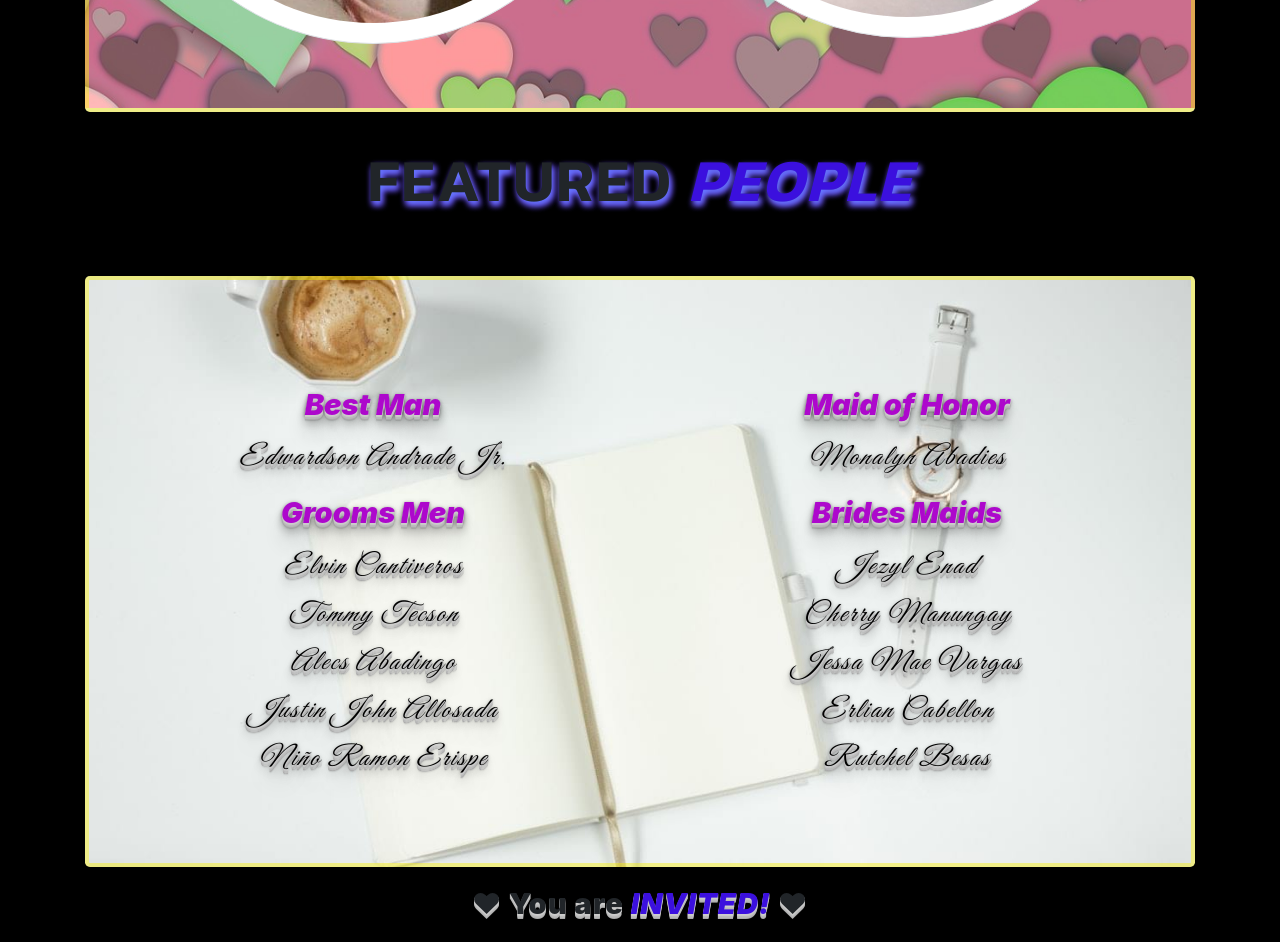
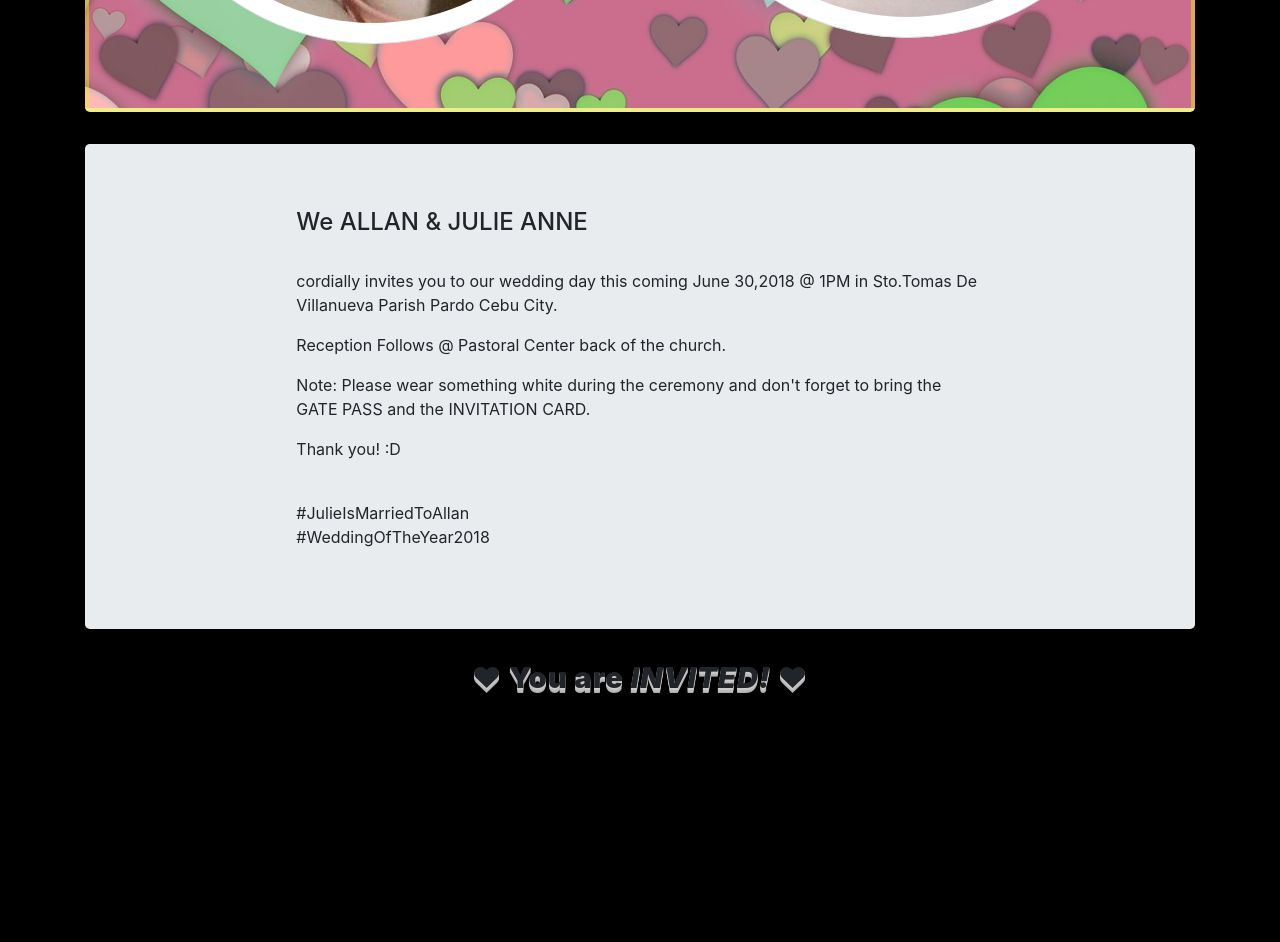
Before and after one commit to julieandallan30/julieandallan30.github.io, a plain HTML site: page index.html in a window 1280 px wide. Shown: the part 2000-2942 px from the top of the page. After the commit the page ends 2716 px from the top, so only its background shows below. Drawn offline with nearby package versions, Linux system fonts and the light colour scheme.

Commit message:
deleting featured people

```diff
--- a/index.html
+++ b/index.html
@@ -73,39 +73,36 @@
           </div>
       </article>
 
-      <article class="feature-page">
+      <article class="last-message">
           <div class="container">
-            <h1>FEATURED <span><em>PEOPLE</em></span></h1>
-              <div class="jumbotron" id="third">
-                <div class="row">
-                  <div class="col-sm-6 col-xs-12" id="left-list">
-                    <ul>
-                      <li class="headerlist">Best Man</li>
-                      <li class="list">Edwardson Andrade Jr.</li>
-                      <li class="headerlist">Grooms Men</li>
-                      <li class="list">Elvin Cantiveros</li>
-                      <li class="list">Tommy Tecson</li>
-                      <li class="list">Alecs Abadingo</li>
-                      <li class="list">Justin John Allosada</li>
-                      <li class="list">Niño Ramon Erispe</li>
-                    </ul>
+            <div class="jumbotron" id="last">
+              <div class="row">
+                  <div class="col-lg-2 col-sm-3 col-xs-1">
+
                   </div>
-                  <div class="col-sm-6 col-xs-12" id="right-list">
-                    <ul>
-                      <li class="headerlist">Maid of Honor</li>
-                      <li class="list">Monalyn Abadies</li>
-                      <li class="headerlist">Brides Maids</li>
-                      <li class="list">Jezyl Enad</li>
-                      <li class="list">Cherry Manungay</li>
-                      <li class="list">Jessa Mae Vargas</li>
-                      <li class="list">Erlian Cabellon</li>
-                      <li class="list">Rutchel Besas</li>
-                    </ul>
+                  <div class="col-lg-8 col-sm-6 col-xs-10" class="content-last">
+                    <h4>We ALLAN & JULIE ANNE</h4>
+                    <br>
+                    <p>cordially invites you to our wedding day this coming June 30,2018 @ 1PM in Sto.Tomas De Villanueva Parish Pardo Cebu City.</p>
+
+                    <p>Reception Follows @ Pastoral Center back of the church.</p>
+
+                    <p>Note: Please wear something white during the ceremony and don't forget to bring the GATE PASS and the INVITATION CARD.</p>
+
+                    <p>Thank you! :D</p>
+                    <br>
+
+                    <p class="hashtag">#JulieIsMarriedToAllan
+                    <br>#WeddingOfTheYear2018</p>
                   </div>
-                </div>
-              </div>
+                  <div class="col-lg-2 col-sm-3 col-xs-1">
 
-             <h4 id="invitation">&hearts;&nbsp;You are <span><em>INVITED!</em></span>&nbsp;&hearts;</h4>
+                  </div>
+               </div>
+            </div>
+
+            <h4 id="invitation">&hearts;&nbsp;You are <span><em>INVITED!</em></span>&nbsp;&hearts;</h4>
+
           </div>
       </article>
 
```
